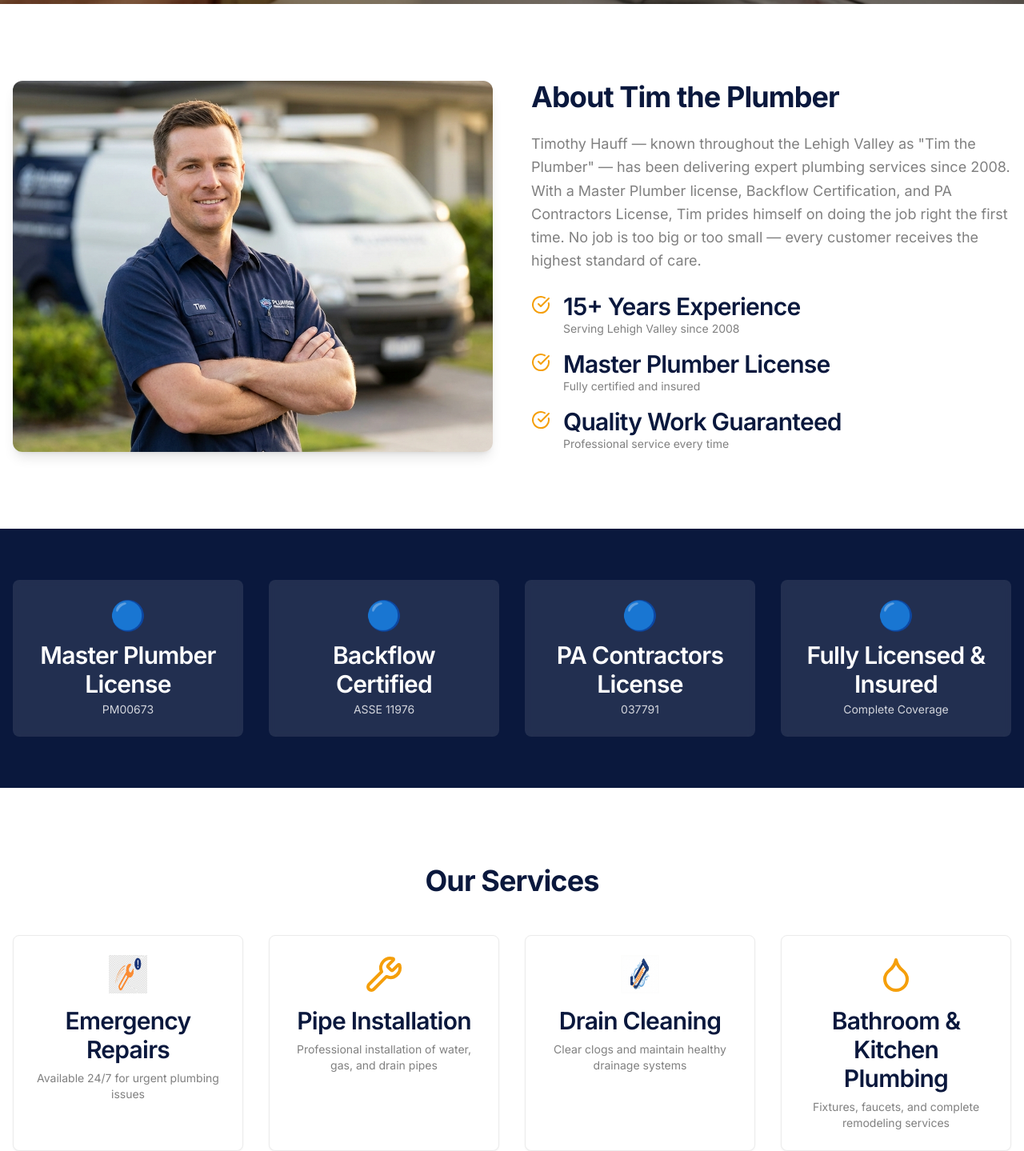
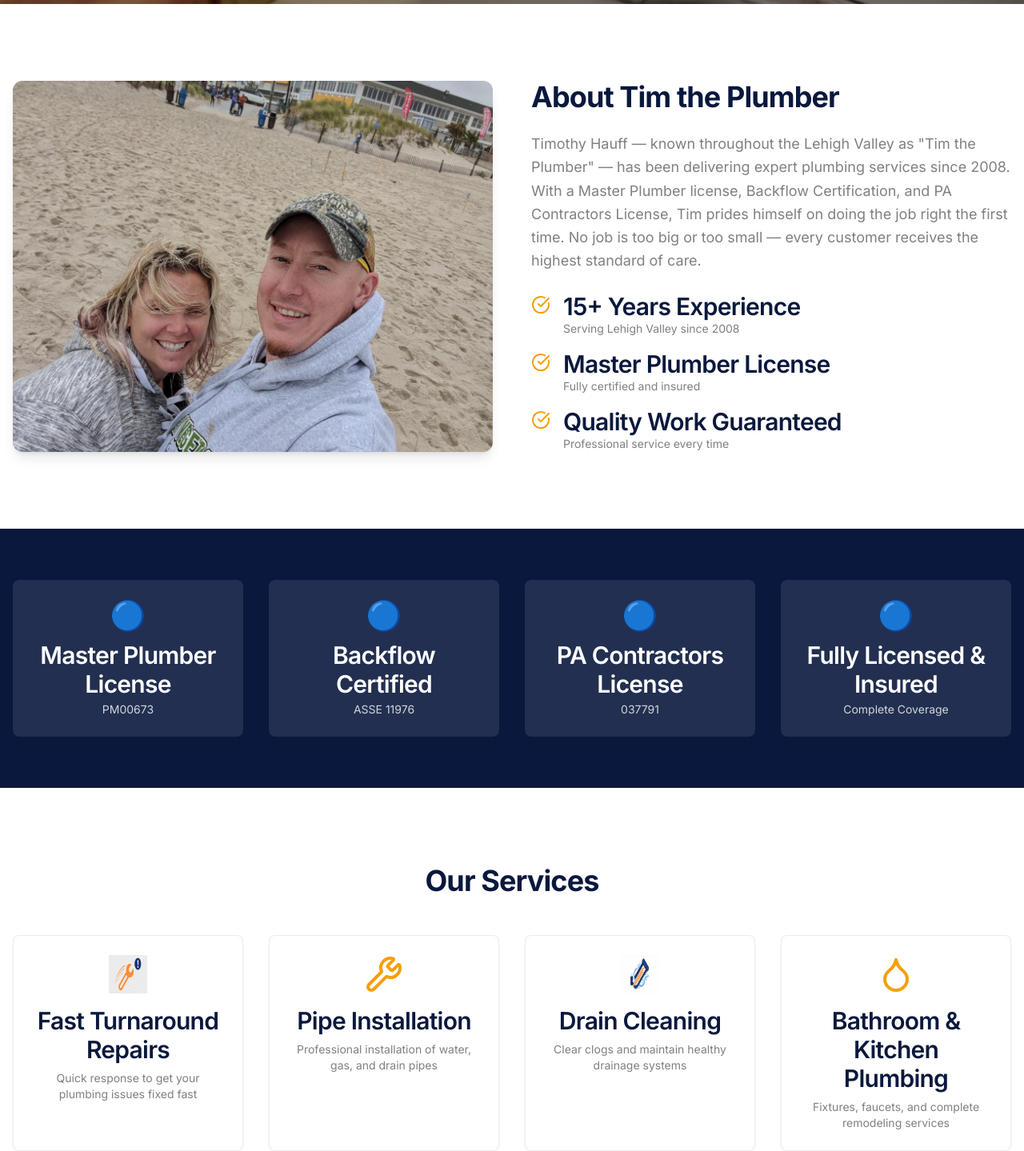
Before and after one commit to Haufz/ThPlumbing, a Next.js app: page / in a window 1280 px wide. Shown: the part 951-2390 px from the top of the page at 80% size. Built offline with nearby package versions, Linux system fonts and the light colour scheme.

Commit message:
Phoenix agent changes - Session 9cd6fcb8-8a11-40f2-ac38-445339b371f4

```diff
--- a/src/app/page.tsx
+++ b/src/app/page.tsx
@@ -148,7 +148,7 @@ function AboutSection() {
           {/* Image */}
           <div className="relative h-96 w-full overflow-hidden rounded-xl shadow-lg lg:h-full">
             <Image
-              src="/images/generated/tim-harris-plumber-portrait.png"
+              src="/images/uploads/70317a55-3894-482d-8031-6cf675153dbb.jpg"
               alt="Timothy Hauff - Master Plumber"
               fill
               className="object-cover"
@@ -242,12 +242,12 @@ function CredentialsSection() {
 function ServicesSection() {
   const services = [
     {
-      title: 'Emergency Repairs',
-      description: 'Available 24/7 for urgent plumbing issues',
+      title: 'Fast Turnaround Repairs',
+      description: 'Quick response to get your plumbing issues fixed fast',
       icon: (
         <Image
           src="/images/generated/icon-emergency-wrench.png"
-          alt="Emergency repairs"
+          alt="Fast repairs"
           width={48}
           height={48}
           className="h-12 w-12"
@@ -547,7 +547,7 @@ function ContactSection() {
                     className="mt-1 w-full rounded-lg border border-border px-4 py-2 text-foreground focus:border-primary focus:outline-none focus:ring-2 focus:ring-primary/20"
                   >
                     <option value="">Select a service...</option>
-                    <option value="emergency">Emergency Repairs</option>
+                    <option value="fast-repair">Fast Turnaround Repairs</option>
                     <option value="pipe">Pipe Installation</option>
                     <option value="drain">Drain Cleaning</option>
                     <option value="bathroom">Bathroom & Kitchen Plumbing</option>
```
Also changed, not shown: public/images/uploads/70317a55-3894-482d-8031-6cf675153dbb.jpg (added), 1 other file (tests, documents, lock files or other folders).
